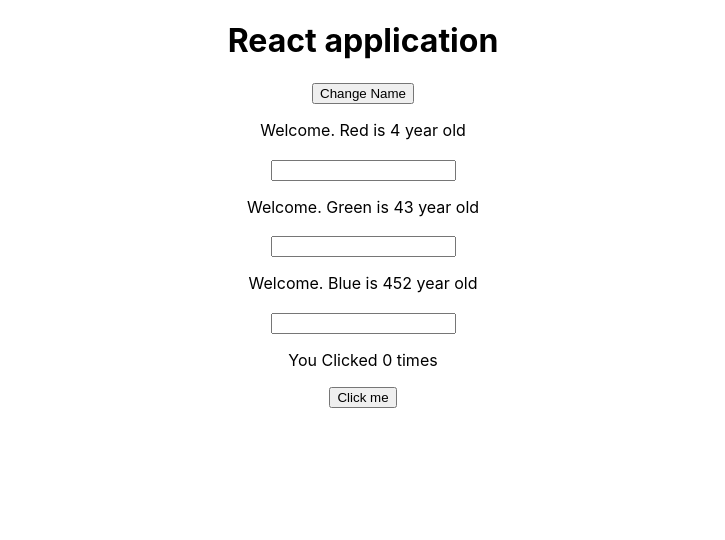
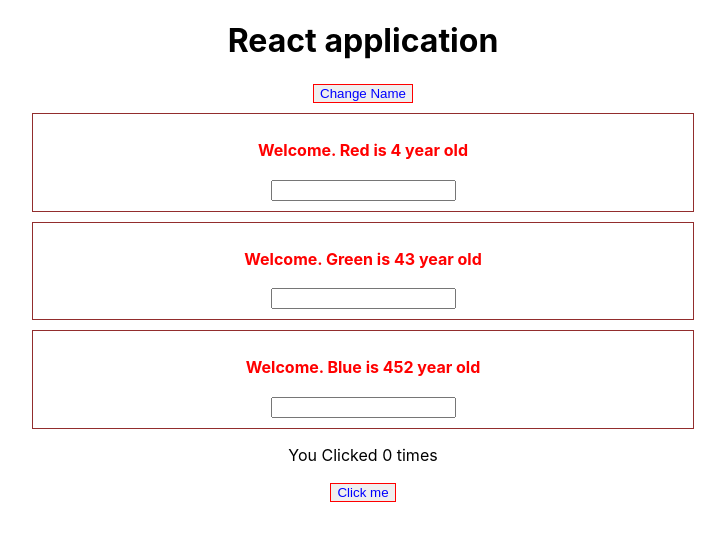
Before and after one commit to WoSea/BKDemo, a React (Create React App) app in the folder FrontEndDemo/ReactJS/react-tutorials/: page / in a window 1280 px wide. Shown: the top 540 px of the page, without its empty margins (277-1002 px from the left). Built offline with nearby package versions, Linux system fonts and the light colour scheme.

Commit message:
Working with css

```diff
--- a/FrontEndDemo/ReactJS/react-tutorials/src/App.css
+++ b/FrontEndDemo/ReactJS/react-tutorials/src/App.css
@@ -1,3 +1,8 @@
 .App {
   text-align: center;
 }
+
+button{
+  border: 1px solid red;
+  color: blue;
+}
--- a/FrontEndDemo/ReactJS/react-tutorials/src/App.js
+++ b/FrontEndDemo/ReactJS/react-tutorials/src/App.js
@@ -1,6 +1,6 @@
 import React,{useState} from "react";
 import "./App.css";
-import  Person from './components/Person';
+import  Person from './components/Person/Person';
 import  Example  from './components/Example';
 
 function App() {
--- a/FrontEndDemo/ReactJS/react-tutorials/src/components/Person.js
+++ /dev/null
@@ -1,21 +0,0 @@
-import React ,{Component} from "react";
-
-const Person = (props)=>{
-    return (
-    <div>
-    <p onClick={props.click}>Welcome. {props.name} is {props.age} year old</p>
-    <h3>{props.children}</h3>
-    <input type="text" onChange={props.changed}></input>
-    </div>
-    );
-
-}
-
-// class Person extends Component{
-//     render(){
-//         return ( <p>Can put your code here. I am {Math.floor(Math.random()*30)} year old</p>
-//         );
-//     }
-// }
-
-export default Person;
--- /dev/null
+++ b/FrontEndDemo/ReactJS/react-tutorials/src/components/Person/Person.css
@@ -0,0 +1,7 @@
+.Person{
+    width :50%;
+    border:1px solid rgb(146, 45, 45);
+    margin:10px auto;
+    padding:10px;
+    text-align: center;
+}
--- /dev/null
+++ b/FrontEndDemo/ReactJS/react-tutorials/src/components/Person/Person.js
@@ -0,0 +1,36 @@
+// import React ,{Component} from "react";
+import React  from "react";
+import './Person.css';
+
+// const Person = (props)=>{
+//     return (
+//     <div className="Person">
+//     <p onClick={props.click}>Welcome. {props.name} is {props.age} year old</p>
+//     <h3>{props.children}</h3>
+//     <input type="text" onChange={props.changed}></input>
+//     </div>
+//     );
+
+// }
+
+// class Person extends Component{
+//     render(){
+//         return ( <p>Can put your code here. I am {Math.floor(Math.random()*30)} year old</p>
+//         );
+//     }
+// }
+const Person = (props)=>{
+    const styles = {
+        color:'red',
+        fontWeight:'bold'
+    }
+    return (
+    <div className="Person">
+    <p style={styles} onClick={props.click}>Welcome. {props.name} is {props.age} year old</p>
+    <h3  >{props.children}</h3>
+    <input type="text" onChange={props.changed}></input>
+    </div>
+    );
+
+};
+export default Person;
```
